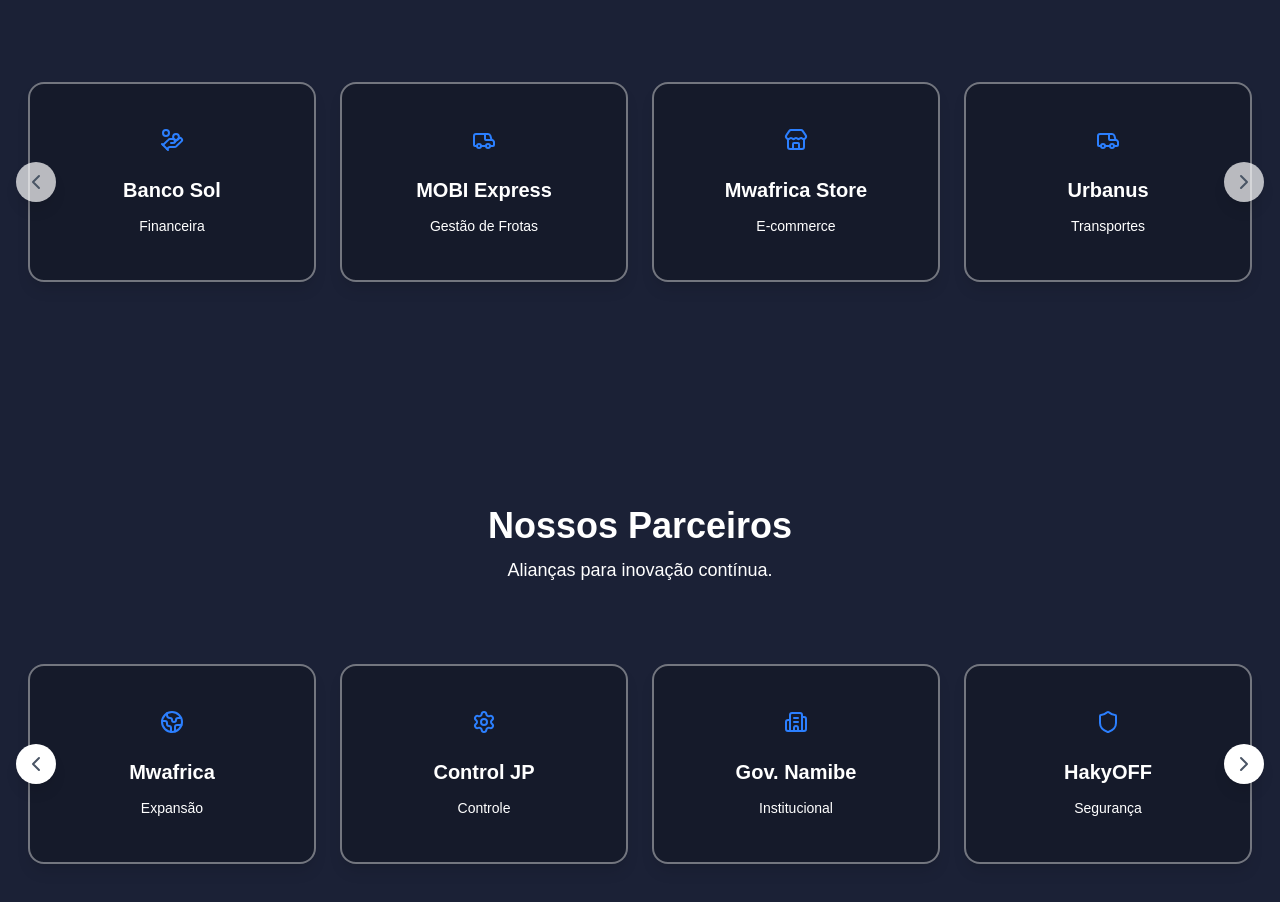
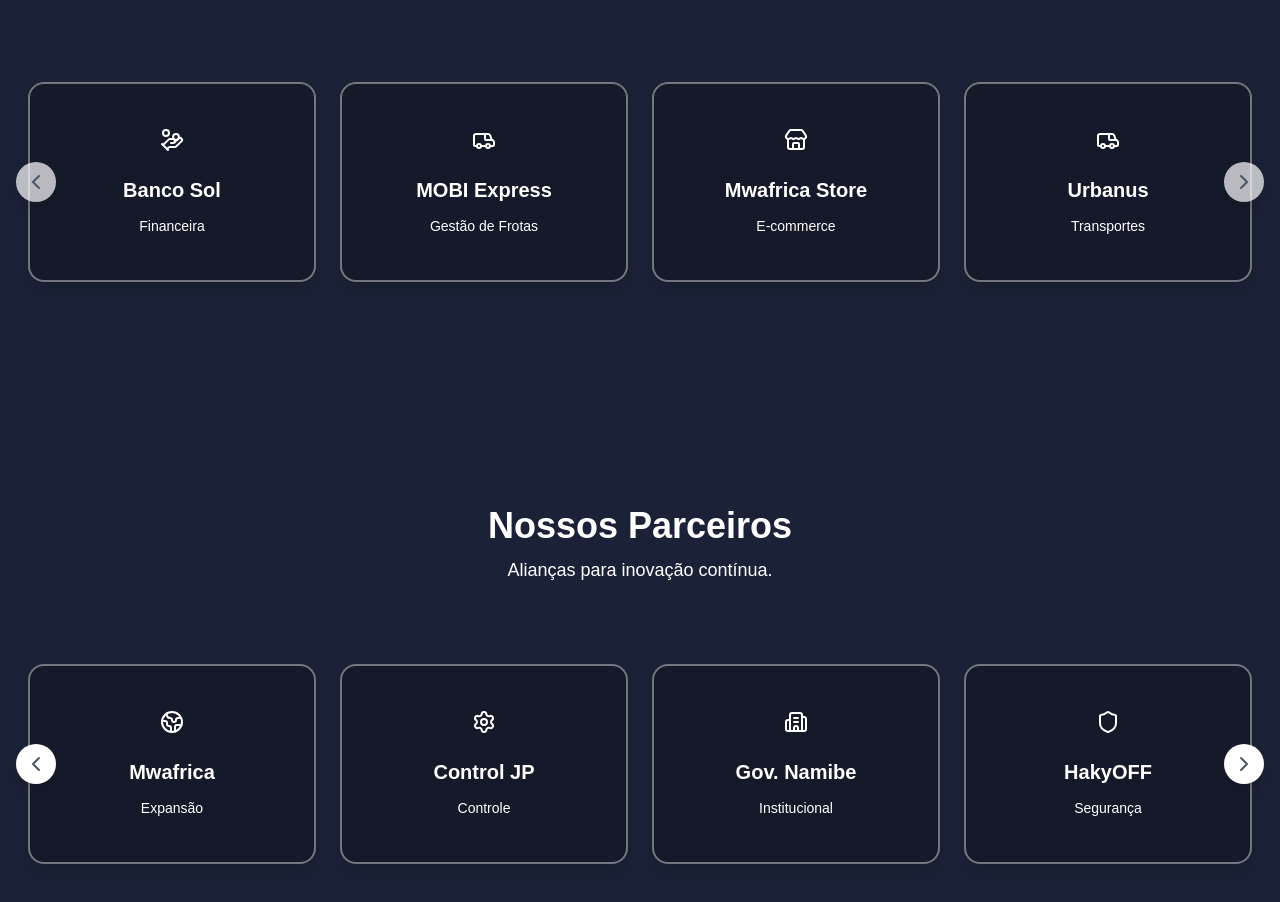
Before and after one commit to antoniogarciadev/janjatek, a Next.js app: page / in a window 1280 px wide. Shown: the part 2727-3629 px from the top of the page. Built offline with nearby package versions, Linux system fonts and the light colour scheme.

Commit message:
v001.4.3
Alterei algumas animações dos carouceis para que ficassem uniformers

```diff
--- a/src/features/lading/section/clients.tsx
+++ b/src/features/lading/section/clients.tsx
@@ -21,18 +21,18 @@
     title: "Bizness Lda.",
     text: "Soluções empresariais",
     animation:
-      "group-hover:text-red-500 group-hover:scale-140 transition-all duration-500 w-[58px]",
-    style: "bg-red-500",
-    color: "group-hover:text-red-500",
+      "group-hover:text-blue-500 group-hover:scale-140 transition-all duration-500 w-[58px]",
+    style: "bg-blue-500",
+    color: "group-hover:text-blue-500",
   },
   {
     icon: HandCoins,
     title: "Banco Sol",
     text: "Financeira",
     animation:
-      "group-hover:text-yellow-500 group-hover:scale-140 transition-all duration-500 w-[58px] mx-auto",
-    style: "bg-yellow-500",
-    color: "group-hover:text-yellow-500",
+      "group-hover:text-blue-500 group-hover:scale-140 transition-all duration-500 w-[58px] mx-auto",
+    style: "bg-blue-500",
+    color: "group-hover:text-blue-500",
   },
   {
     icon: VanIcon,
@@ -49,9 +49,9 @@
     title: "Mwafrica Store",
     text: "E-commerce",
     animation:
-      "group-hover:text-red-500 group-hover:scale-140 transition-all duration-500 w-[58px] mx-auto",
-    style: "bg-red-500",
-    color: "group-hover:text-red-500",
+      "group-hover:text-blue-500 group-hover:scale-140 transition-all duration-500 w-[58px] mx-auto",
+    style: "bg-blue-500",
+    color: "group-hover:text-blue-500",
   },
   {
     icon: VanIcon,
@@ -67,9 +67,9 @@
     title: "Cirimoveis",
     text: "Imobiliário",
     animation:
-      "group-hover:text-yellow-500 group-hover:scale-140 transition-all duration-500 w-[58px] mx-auto",
-    style: "bg-yellow-500",
-    color: "group-hover:text-yellow-500",
+      "group-hover:text-blue-500 group-hover:scale-140 transition-all duration-500 w-[58px] mx-auto",
+    style: "bg-blue-500",
+    color: "group-hover:text-blue-500",
   },
 ];
 
@@ -128,7 +128,7 @@
                     <article
                       className={`rounded-2xl p-4 h-50 flex items-center  bg-(--cards) border-2 border-white/40 hover:border-(--primary) justify-center transition-all duration-500 hover:-translate-y-4 group shadow-lg hover:shadow-zinc-500/70`}>
                       <div className="w-full flex flex-col items-center justify-center space-y-3 mx-auto">
-                        <item.icon className={`text-(--primary) ${item.animation}`} />
+                        <item.icon className={`${item.animation}`} />
 
                         <div
                           className={`w-0 group-hover:w-2/4 h-0 group-hover:h-1 rounded-full transition-all duration-400 ease-in-out ${item.style}`}></div>
--- a/src/features/lading/section/partners.tsx
+++ b/src/features/lading/section/partners.tsx
@@ -23,54 +23,54 @@
       title: "Ponto&Vírgula",
       text: "Estratégica",
       animation:
-        "group-hover:text-orange-500 group-hover:scale-140 transition-all duration-500 w-[58px]",
-      style: "bg-orange-500",
-      color: "group-hover:text-orange-500"
+        "group-hover:text-blue-500 group-hover:scale-140 transition-all duration-500 w-[58px]",
+      style: "bg-blue-500",
+      color: "group-hover:text-blue-500"
     },
     {
       icon: Earth,
       title: "Mwafrica",
       text: "Expansão",
       animation:
-        "group-hover:text-green-500 group-hover:scale-140 transition-all duration-500 w-[58px]",
-      style: "bg-green-500",
-      color: "group-hover:text-green-500"
+        "group-hover:text-blue-500 group-hover:scale-140 transition-all duration-500 w-[58px]",
+      style: "bg-blue-500",
+      color: "group-hover:text-blue-500"
     },
     {
       icon: Settings,
       title: "Control JP",
       text: "Controle",
       animation:
-        "group-hover:text-yellow-500 group-hover:scale-140 transition-all duration-500 w-[58px]",
-      style: "bg-yellow-500",
-      color: "group-hover:text-yellow-500"
+        "group-hover:text-blue-500 group-hover:scale-140 transition-all duration-500 w-[58px]",
+      style: "bg-blue-500",
+      color: "group-hover:text-blue-500"
     },
     {
       icon: Building2,
       title: "Gov. Namibe",
       text: "Institucional",
       animation:
-        "group-hover:text-orange-500 group-hover:scale-140 transition-all duration-500 w-[58px]",
-      style: "bg-orange-500",
-      color: "group-hover:text-orange-500"
+        "group-hover:text-blue-500 group-hover:scale-140 transition-all duration-500 w-[58px]",
+      style: "bg-blue-500",
+      color: "group-hover:text-blue-500"
     },
     {
       icon: Shield,
       title: "HakyOFF",
       text: "Segurança",
       animation:
-        "group-hover:text-green-500 group-hover:scale-140 transition-all duration-500 w-[58px]",
-      style: "bg-green-500",
-      color: "group-hover:text-green-500"
+        "group-hover:text-blue-500 group-hover:scale-140 transition-all duration-500 w-[58px]",
+      style: "bg-blue-500",
+      color: "group-hover:text-blue-500"
     },
     {
       icon: BadgeDollarSign,
       title: "Afrimoney",
       text: "Financeira",
       animation:
-        "group-hover:text-yellow-500 group-hover:scale-140 transition-all duration-500 w-[58px]",
-      style: "bg-yellow-500",
-      color: "group-hover:text-yellow-500"
+        "group-hover:text-blue-500 group-hover:scale-140 transition-all duration-500 w-[58px]",
+      style: "bg-blue-500",
+      color: "group-hover:text-blue-500"
 
     },
   ];
@@ -128,7 +128,7 @@
                     <article
                       className={`rounded-2xl p-4 h-50 flex items-center text-white bg-(--cards) border-2 border-white/40 hover:border-(--primary) justify-center transition-all duration-500 hover:-translate-y-4 group shadow-lg hover:shadow-zinc-500/70`}>
                       <div className="w-full flex flex-col items-center justify-center space-y-3 mx-auto">
-                        <item.icon className={`text-(--primary) ${item.animation}`} />
+                        <item.icon className={`${item.animation}`} />
 
                         <div
                           className={`w-0 group-hover:w-2/4 h-0 group-hover:h-1 rounded-full transition-all duration-400 ease-in-out ${item.style}`}></div>
```
